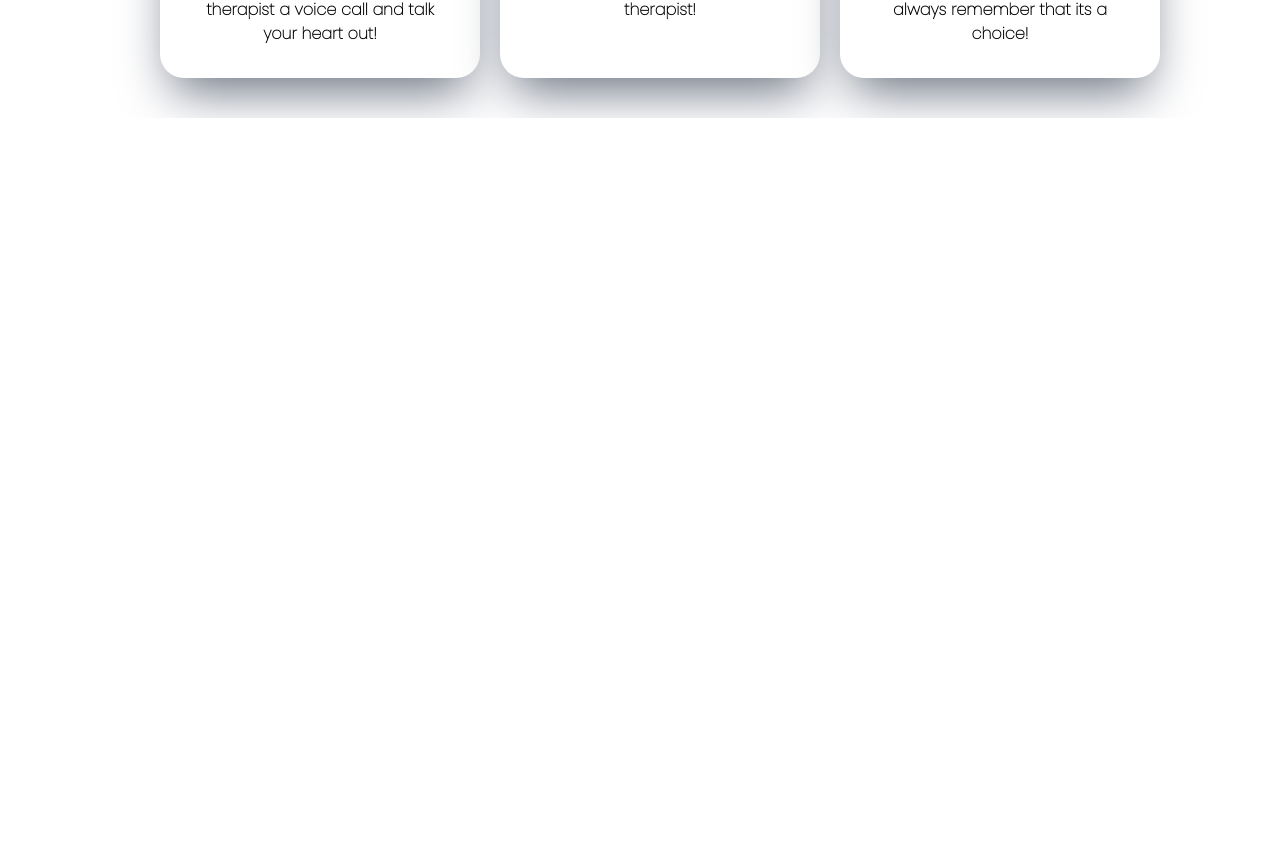
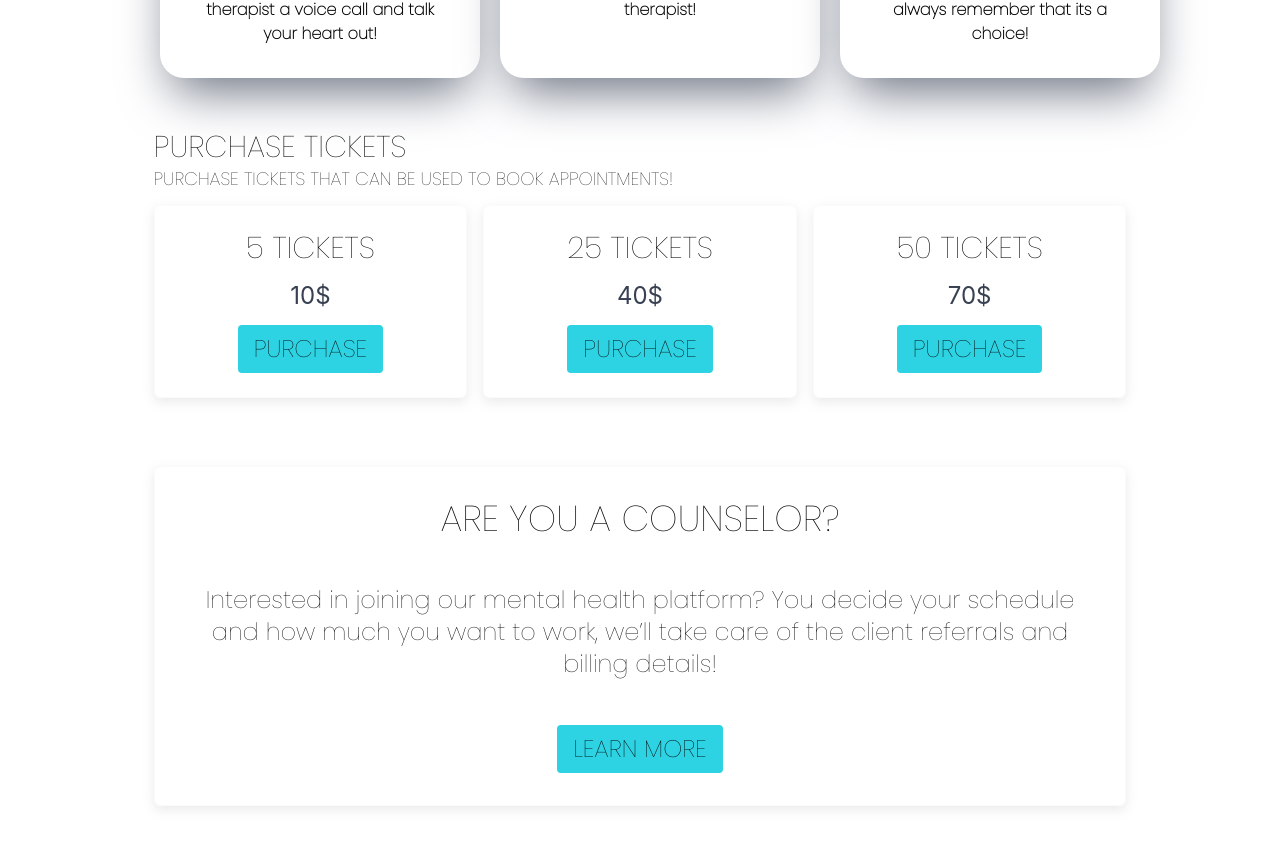
Before and after one commit to Roubaaa/TWMB, a React (Create React App) app: page / in a window 1280 px wide. Shown: the part 1855-2703 px from the top of the page. Before the commit the page ends 1973 px from the top, so only its background shows below. Built offline with nearby package versions, Linux system fonts and the light colour scheme; the HTML template or start-up script is replaced by a standard one.

Commit message:
add puchase ticket part

```diff
--- a/src/Components/Home/Home.js
+++ b/src/Components/Home/Home.js
@@ -8,6 +8,7 @@ import Pic4 from './homeimages/therapist3.jpg';
 import Pic5 from './homeimages/therapist4.jpg';
 import Pic6 from './homeimages/therapist5.jpg';
 import Button1 from './button';
+import PurchaseATicket from "../PurchaseATicket/PurchaseATicket";
 
 
 
@@ -82,7 +83,7 @@ export default function Home() {
 </div>
 
 
-
+<PurchaseATicket/>
 
 
 
--- a/src/Components/PurchaseATicket/PurchaseATicket.css
+++ b/src/Components/PurchaseATicket/PurchaseATicket.css
@@ -0,0 +1,77 @@
+.div-tickt{
+    margin: 4% 12% ;
+}
+
+
+
+
+
+.title-ticket{
+font-family: 'Poppins';
+font-style: normal;
+font-weight: 400;
+text-transform: uppercase;
+color: #000000;
+}
+.p-tickt{
+    text-transform: uppercase;
+    font-family: 'Poppins';
+font-style: normal;
+}
+
+.parent-card{
+
+    justify-content: center;
+
+}
+
+
+.tickt{
+
+box-sizing: border-box;
+
+/* width: 350px; */
+text-align: center;
+color: #000000;
+background: #FFFFFF;
+border: 1px solid #FBFBFB;
+box-shadow: 0px 4px 12px rgba(178, 171, 171, 0.25);
+border-radius: 6px;
+/* margin-right: auto; */
+margin-top: 4%;
+}
+
+.tickt h2{
+
+font-family: 'Poppins';
+font-style: normal;
+font-weight: 400;
+
+text-align: center;
+text-transform: uppercase;
+color: #000000;
+}
+.tickt p{
+    margin: 5% 0;
+
+}
+.tickt button{
+    background: #2DD3E3;
+    text-transform: uppercase;
+    font-family: 'Poppins';
+
+}
+.tickt2{
+    width: 100%;
+    margin: 7% 0px;
+}
+.tickt2 h2{
+    font-weight: 400;
+}
+.tickt2 p{
+
+ color: black;
+ font-family: 'Poppins';
+ font-weight: lighter;
+ font-style: normal;
+}
--- a/src/Components/PurchaseATicket/PurchaseATicket.js
+++ b/src/Components/PurchaseATicket/PurchaseATicket.js
@@ -0,0 +1,61 @@
+import React from "react";
+import "./PurchaseATicket.css";
+// import { Link } from "react-router-dom";
+
+
+export default function PurchaseATicket() {
+    return (
+
+
+ <div className="div-tickt">
+
+
+ <h2 className="text-xl sm:text-3xl title-ticket">Purchase tickets</h2>
+ <p className="sm:text-lg text-[14px] p-tickt">purchase tickets that can be used to book appointments!</p>
+
+
+  <div className="parent-card grid grid-cols-2 gap-2 sm:grid-cols-3 sm:gap-4">
+    {/* 1st */}
+<div className="tickt max-w-sm p-6 bg-white border border-gray-200 rounded-lg shadow-md">
+    <h2 className="sm:text-3xl">5 Tickets</h2>
+    <p className="sm:text-2xl mb-3 font-normal text-gray-700 dark:text-gray-400">10$</p>
+
+    <button type="button" className="text-[14px] sm:text-2xl text-black  py-2 px-4 rounded">
+    Purchase
+</button>
+</div>
+
+{/* 2nd */}
+<div className="tickt max-w-sm p-6 bg-white border border-gray-200 rounded-lg shadow-md ">
+<h2 className="sm:text-3xl">25 Tickets</h2>
+    <p className="sm:text-2xl mb-3 font-normal text-gray-700 dark:text-gray-400">40$</p>
+    <button type="button" className="text-[14px] sm:text-2xl text-black  py-2 px-4 rounded">
+    Purchase
+</button>
+</div>
+
+{/* 3rd */}
+<div className="tickt max-w-sm p-6 bg-white border border-gray-200 rounded-lg shadow-md ">
+<h2 className="sm:text-3xl">50 Tickets</h2>
+    <p className="sm:text-2xl mb-3 font-normal text-gray-700 dark:text-gray-400">70$</p>
+    <button type="button" className="text-[14px] sm:text-2xl text-black  py-2 px-4 rounded">
+    Purchase
+</button>
+</div>
+
+</div>
+
+<div className="tickt tickt2 p-8 bg-white border border-gray-200 rounded-lg shadow-md ">
+<h2 className="sm:text-4xl">Are you a counselor?</h2>
+    <p className="mb-3 font-normal text-[10px] sm:text-2xl">Interested in joining our mental health platform? You decide your schedule and how much you want to work, we’ll take care of the client referrals and billing details!</p>
+    <button type="button" className="sm:text-2xl text-black  py-2 px-4 rounded">
+    Learn More
+</button>
+</div>
+
+
+</div>
+
+
+
+  )}
```
